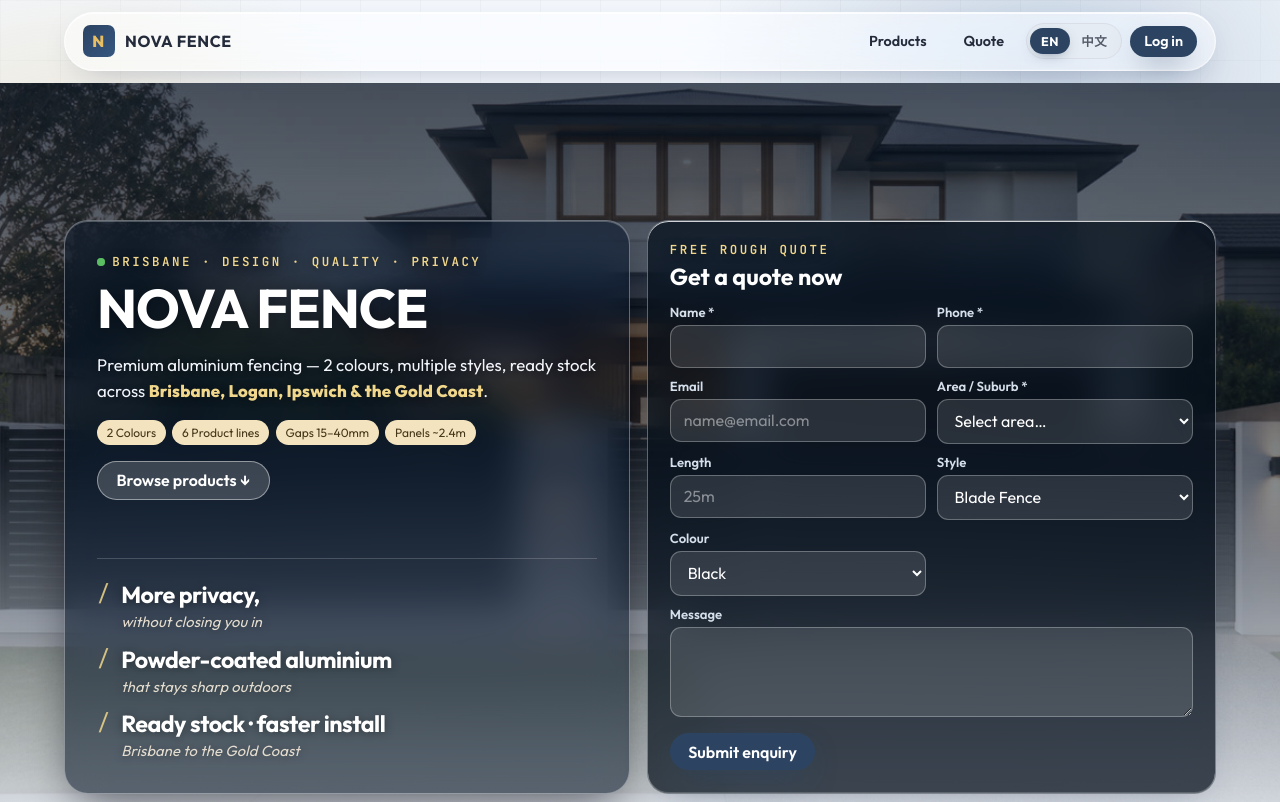
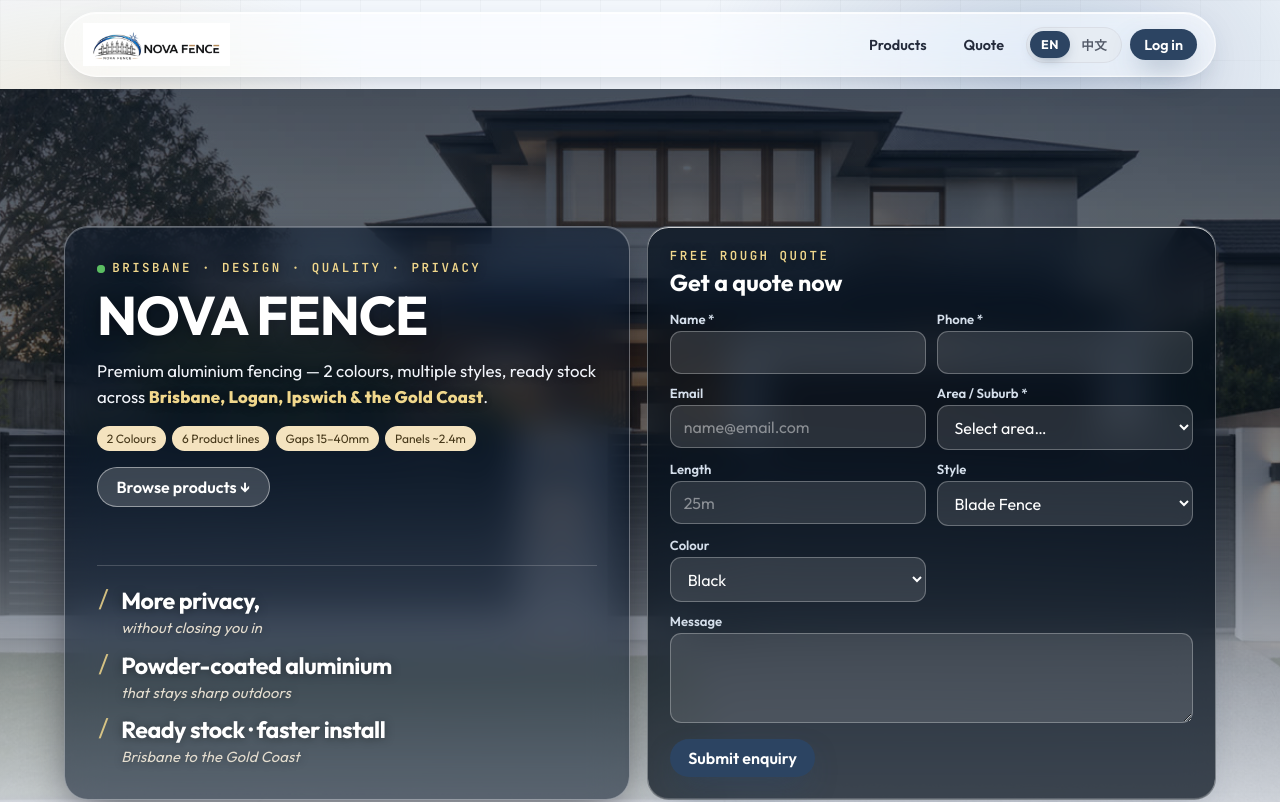
Before and after one commit to cc883015/fence-crm, a React (Vite) app in the folder web/: page / in a window 1280 px wide. Shown: the top 802 px of the page. Built offline with nearby package versions, Linux system fonts and the light colour scheme.

Commit message:
Use the NOVA FENCE logo in the site and admin headers.
Replace the letter-N mark with the brand artwork so the top-left matches the real logo.

```diff
--- a/web/src/components/AdminLayout.jsx
+++ b/web/src/components/AdminLayout.jsx
@@ -27,9 +27,14 @@
   return (
     <div className="admin-shell">
       <nav className="admin-nav ts-glass">
-        <Link to="/" className="brand">
-          <span className="brand-mark">N</span>
-          <span>NOVA CRM</span>
+        <Link to="/" className="brand" aria-label="NOVA FENCE">
+          <img
+            className="brand-logo brand-logo-admin"
+            src="/nova-fence-logo.png"
+            alt="NOVA FENCE"
+            width="200"
+            height="44"
+          />
         </Link>
         <div className="admin-links">
           <NavLink
--- a/web/src/pages/Home.jsx
+++ b/web/src/pages/Home.jsx
@@ -100,9 +100,14 @@
   return (
     <>
       <header className="site-header ts-glass">
-        <Link to="/" className="brand">
-          <span className="brand-mark">N</span>
-          <span>NOVA FENCE</span>
+        <Link to="/" className="brand" aria-label="NOVA FENCE">
+          <img
+            className="brand-logo"
+            src="/nova-fence-logo.png"
+            alt="NOVA FENCE"
+            width="220"
+            height="48"
+          />
         </Link>
         <div className="header-actions">
           <a className="btn btn-ghost btn-sm" href="#products">{t(lang, "Products", "产品")}</a>
--- a/web/src/styles.css
+++ b/web/src/styles.css
@@ -115,6 +115,7 @@
   gap: 0.65rem;
   font-weight: 700;
   letter-spacing: 0.04em;
+  flex-shrink: 0;
 }
 .brand-mark {
   width: 2rem;
@@ -126,6 +127,18 @@
   place-items: center;
   font-weight: 800;
   font-size: 1rem;
+}
+.brand-logo {
+  display: block;
+  height: 2.65rem;
+  width: auto;
+  max-width: min(240px, 52vw);
+  object-fit: contain;
+  object-position: left center;
+}
+.brand-logo-admin {
+  height: 2.35rem;
+  max-width: min(200px, 46vw);
 }
 .header-actions { display: flex; align-items: center; gap: 0.5rem; flex-wrap: wrap; }
 .btn {
@@ -1164,6 +1177,8 @@
     gap: 0.45rem;
   }
   .brand span:not(.brand-mark) { font-size: 0.92rem; }
+  .brand-logo { height: 2.25rem; max-width: min(190px, 48vw); }
+  .brand-logo-admin { height: 2rem; max-width: min(160px, 42vw); }
   .header-actions {
     gap: 0.3rem;
     justify-content: flex-end;
@@ -1251,7 +1266,7 @@
     border-radius: 0.9rem;
   }
   .admin-nav .brand { gap: 0.4rem; }
-  .admin-nav .brand span:not(.brand-mark) { font-size: 0.95rem; }
+  .admin-nav .brand-logo { height: 1.95rem; }
   .admin-links {
     width: 100%;
     overflow-x: auto;
```
Also changed, not shown: web/public/nova-fence-logo.png (added).
